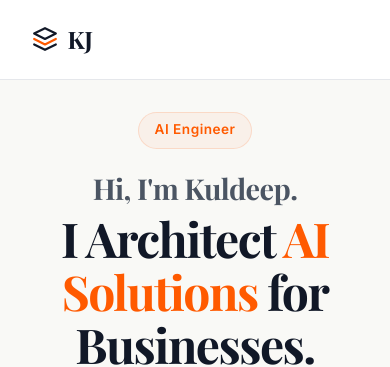
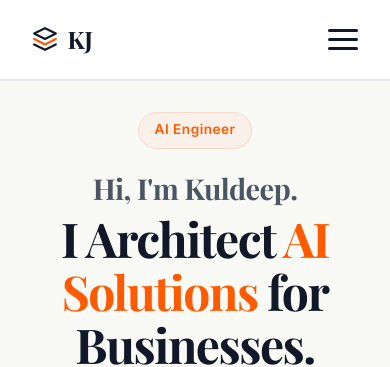
Before and after one commit to KD-joshi/portfolio-site, a React (Vite) app: page / in a window 390 px wide. Shown: the top 367 px of the page. Built offline with nearby package versions, Linux system fonts and the light colour scheme.

Commit message:
feat: add mobile hamburger navigation menu

```diff
--- a/src/App.css
+++ b/src/App.css
@@ -377,6 +377,28 @@ footer {
   transform: translateY(0);
 }
 
+/* Hamburger Menu */
+.menu-btn {
+  display: none;
+  flex-direction: column;
+  justify-content: space-between;
+  width: 30px;
+  height: 21px;
+  background: transparent;
+  border: none;
+  cursor: pointer;
+  z-index: 1001;
+}
+
+.menu-btn span {
+  display: block;
+  width: 100%;
+  height: 3px;
+  background-color: var(--text-main);
+  border-radius: 3px;
+  transition: all 0.3s ease;
+}
+
 /* Responsive */
 @media (max-width: 968px) {
   .navbar {
@@ -396,6 +418,21 @@ footer {
   .logo {
     margin-bottom: 0;
   }
+
+  .menu-btn {
+    display: flex;
+  }
+
+  .menu-btn.open span:nth-child(1) {
+    transform: translateY(9px) rotate(45deg);
+  }
+  .menu-btn.open span:nth-child(2) {
+    opacity: 0;
+  }
+  .menu-btn.open span:nth-child(3) {
+    transform: translateY(-9px) rotate(-45deg);
+  }
+
   main, footer {
     margin-left: 0;
     width: 100%;
@@ -404,7 +441,27 @@ footer {
     padding-top: calc(var(--nav-height) + 2rem);
   }
   .nav-links {
-    display: none; /* Hide links on mobile for now, can implement hamburger menu later */
+    display: flex;
+    flex-direction: column;
+    position: absolute;
+    top: var(--nav-height);
+    left: 0;
+    width: 100%;
+    background: var(--bg-secondary);
+    border-bottom: 1px solid var(--border-light);
+    padding: 0;
+    max-height: 0;
+    overflow: hidden;
+    transition: max-height 0.3s ease-out, padding 0.3s ease-out;
+  }
+
+  .nav-links.mobile-active {
+    max-height: 400px;
+    padding: 2rem 0;
+  }
+
+  .nav-links li {
+    text-align: center;
   }
   .hero-grid {
     grid-template-columns: 1fr;
--- a/src/App.jsx
+++ b/src/App.jsx
@@ -1,7 +1,11 @@
-import { useEffect } from 'react';
+import { useEffect, useState } from 'react';
 import './App.css';
 
 function App() {
+  const [isMenuOpen, setIsMenuOpen] = useState(false);
+
+  const toggleMenu = () => setIsMenuOpen(!isMenuOpen);
+  const closeMenu = () => setIsMenuOpen(false);
   // Intersection Observer for scroll animations
   useEffect(() => {
     const observer = new IntersectionObserver((entries) => {
@@ -20,7 +24,7 @@ function App() {
     <>
       <nav className="navbar">
         <div className="nav-content">
-          <a href="#hero" className="logo" style={{ display: 'flex', alignItems: 'center', gap: '0.6rem' }}>
+          <a href="#hero" className="logo" style={{ display: 'flex', alignItems: 'center', gap: '0.6rem' }} onClick={closeMenu}>
             <svg width="26" height="26" viewBox="0 0 24 24" fill="none" xmlns="http://www.w3.org/2000/svg">
               <path d="M12 2L2 7L12 12L22 7L12 2Z" stroke="var(--text-main)" strokeWidth="2" strokeLinecap="round" strokeLinejoin="round"/>
               <path d="M2 17L12 22L22 17" stroke="var(--text-main)" strokeWidth="2" strokeLinecap="round" strokeLinejoin="round"/>
@@ -28,12 +32,19 @@ function App() {
             </svg>
             KJ
           </a>
-          <ul className="nav-links">
-            <li><a href="#about">About</a></li>
-            <li><a href="#experience">Experience</a></li>
-            <li><a href="#skills">Skills</a></li>
-            <li><a href="#projects">Projects</a></li>
-            <li><a href="#contact">Contact</a></li>
+
+          <button className={`menu-btn ${isMenuOpen ? 'open' : ''}`} onClick={toggleMenu} aria-label="Toggle navigation">
+            <span></span>
+            <span></span>
+            <span></span>
+          </button>
+
+          <ul className={`nav-links ${isMenuOpen ? 'mobile-active' : ''}`}>
+            <li><a href="#about" onClick={closeMenu}>About</a></li>
+            <li><a href="#experience" onClick={closeMenu}>Experience</a></li>
+            <li><a href="#skills" onClick={closeMenu}>Skills</a></li>
+            <li><a href="#projects" onClick={closeMenu}>Projects</a></li>
+            <li><a href="#contact" onClick={closeMenu}>Contact</a></li>
           </ul>
         </div>
       </nav>
```
Also changed, not shown: 1 other file (tests, documents, lock files or other folders).
